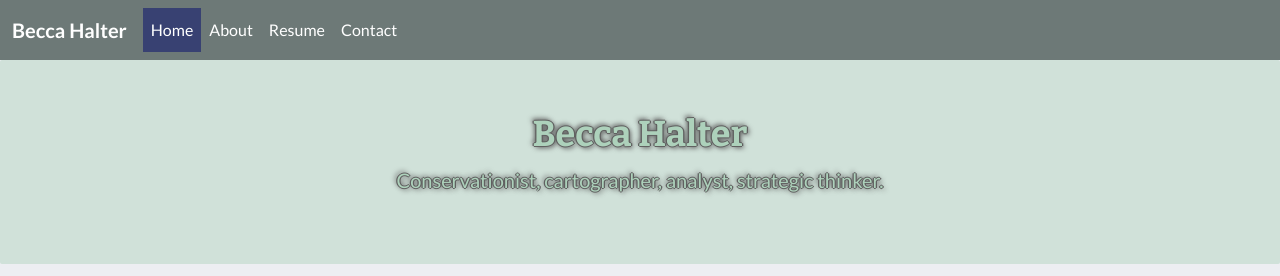
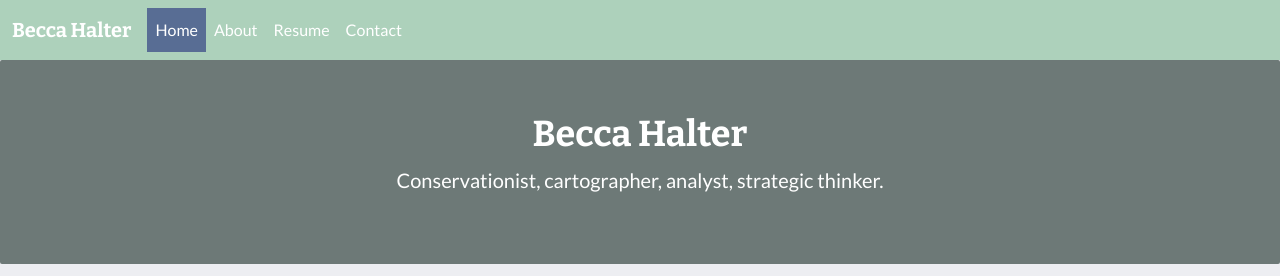
Before and after one commit to beccahalter/becca-halter-portfolio, a plain HTML site: page index.html in a window 1280 px wide. Shown: the top 276 px of the page. Drawn offline with nearby package versions, Linux system fonts and the light colour scheme; files that its build step writes are made by us from their sources.

Commit message:
color updates part 2

```diff
--- a/css/style.css
+++ b/css/style.css
@@ -1,14 +1,14 @@
 /***** NAVBAR *****/
 
 .navbar {
-    background-color: #6D7977;
+    background-color: #add1bb;
     border-radius: 0;
 }
 
 /* Navbar title */
 .navbar-default .navbar-brand {
     color: white;
-    font:"Bitter";
+    font-family:"Bitter";
     font-size: px;
     font-weight: bold;
 }
@@ -18,13 +18,14 @@
 .navbar-default .navbar-brand:focus,
 .navbar-default .navbar-nav > li > a:hover,
 .navbar-default .navbar-nav > li > a:focus {
-    color: #add1bb;
+    color: #6D7977;
     text-decoration: none;
 }
 
 /* Navbar links */
 .navbar-default .navbar-nav > li > a {
     color: #fff;
+    font: "Bitter";
     font-size: 16px;
     padding: 10px;
 }
@@ -56,19 +57,19 @@
 .jumbotron {
    /* background-image: url("../assets/trees1.jpg"); OLD TREE PHOTO*/
     text-align: center;
-    color: #add1bb;
-    background-color: #add1bb75;
+    color: white;
+    background-color: #6D7977;
     padding: 3%;
     border-radius: 2px;
-    text-shadow: 2px 2px 5px #616161,-1.25px 0 #616161, 0 1.25px #616161, 1.25px 0 #616161, 0 -1.25px #616161, -2px -2px 5px #616161;
+    /*text-shadow: 2px 2px 5px #616161,-1.25px 0 #616161, 0 1.25px #616161, 1.25px 0 #616161, 0 -1.25px #616161, -2px -2px 5px #616161;*/
 }
 
 .jumbotron h2 {
     font-family: "Bitter";
     font-size: 36px;
     font-weight: bolder;
-    color: #add1bb;
-    text-shadow: 2px 2px 5px #616161,-1.25px 0 #616161, 0 1.25px #616161, 1.25px 0 #616161, 0 -1.25px #616161, -2px -2px 5px #616161;
+    color: white;
+    /*text-shadow: 2px 2px 5px #616161,-1.25px 0 #616161, 0 1.25px #616161, 1.25px 0 #616161, 0 -1.25px #616161, -2px -2px 5px #616161;*/
 
 }
 
```
